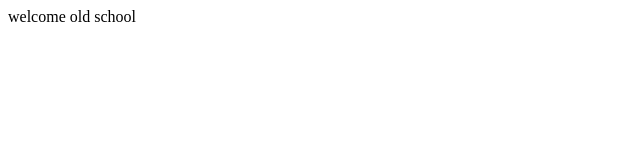
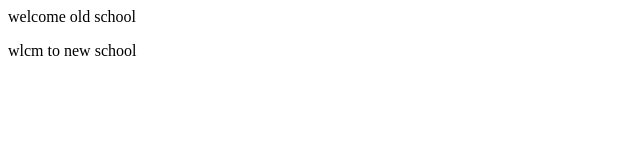
Before and after one commit to admirableankith/localrepoo, a plain HTML site: page localrep/index.html in a window 1280 px wide. Shown: the whole page, without its empty margins (0-640 px from the left). Drawn offline with Linux system fonts and the light colour scheme.

Commit message:
new update

```diff
--- a/localrep/index.html
+++ b/localrep/index.html
@@ -1 +1,2 @@
 <p>welcome old school</p>
+<p>wlcm to new school</p>
```
